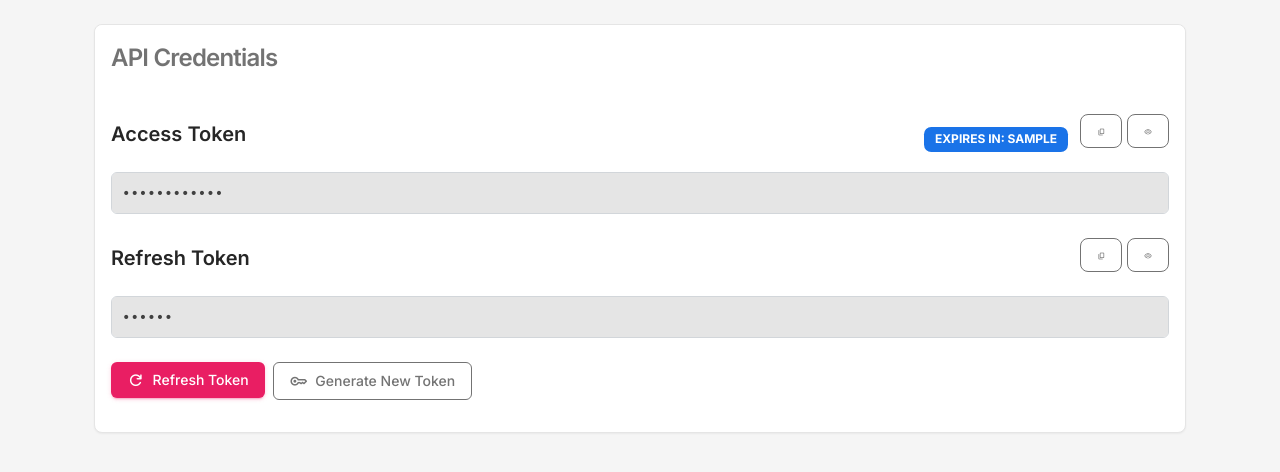
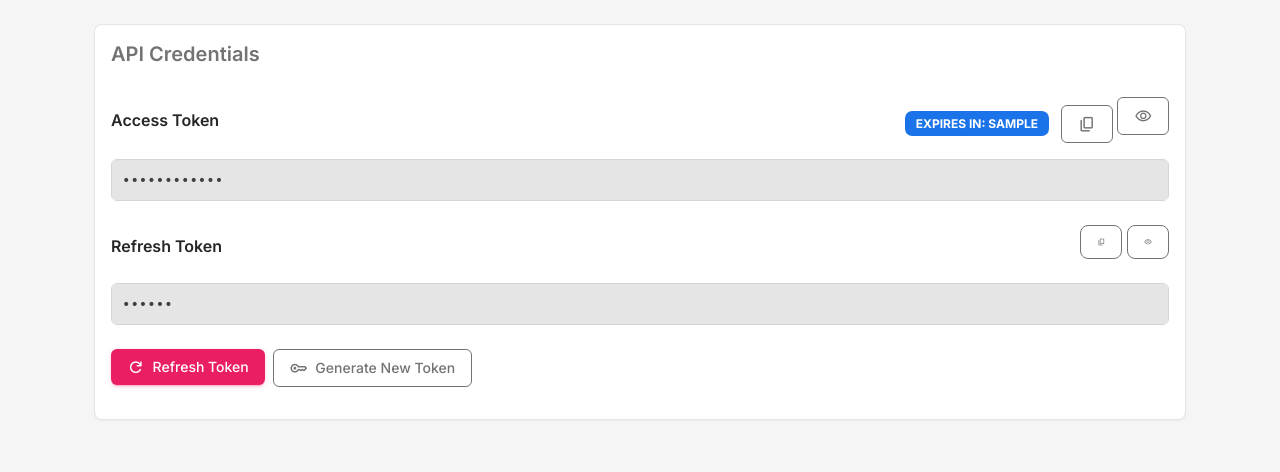
Before and after one commit to itsolution4india/send_sms_djnago, a Django app: template sms_app/templates/api_token.html in a window 1280 px wide. Shown: the top 472 px of the page. Run offline with Django 5.2, Linux system fonts and the light colour scheme; the template is opened without the code that fills it: most values are stand-ins (such as "Sample title", 1, 10 or a date in 2020); some libraries are stand-ins or nearby versions.

Commit message:
Updated Webhook and Token

```diff
--- a/sms_app/templates/api_token.html
+++ b/sms_app/templates/api_token.html
@@ -6,34 +6,34 @@
     <div class="row">
         <div class="col-12">
             <div class="card">
-                <div class="card-header">
-                    <h4 class="card-title">API Credentials</h4>
+                <div class="card-header pb-1">
+                    <h5 class="card-title">API Credentials</h5>
                 </div>
                 <div class="card-body">
                     {% if api_credential %}
                     <div class="mb-4">
                         <div class="d-flex justify-content-between align-items-center mb-2">
-                            <h5>Access Token</h5>
+                            <h6>Access Token</h6>
                             <div>
                                 {% if token_expiry %}
                                 <span class="badge bg-info me-2">Expires in: {{ token_expiry }}</span>
                                 {% endif %}
-                                <button type="button" class="btn btn-outline-secondary btn-sm copy-btn" data-clipboard-target="#accessToken">
+                                <button type="button" class="btn btn-outline-secondary copy-btn mb-0" data-clipboard-target="#accessToken">
                                     <i class="material-symbols-rounded">content_copy</i>
                                 </button>
-                                <button type="button" class="btn btn-outline-secondary btn-sm toggle-visibility" data-target="#accessToken">
+                                <button type="button" class="btn btn-outline-secondary toggle-visibility" data-target="#accessToken">
                                     <i class="material-symbols-rounded toggle-icon">visibility</i>
                                 </button>
                             </div>
                         </div>
-                        <div class="form-control bg-light token-container">
+                        <div class="form-control bg-light">
                             <span id="accessToken" class="token-text masked">{{ api_credential.token }}</span>
                         </div>
                     </div>
 
                     <div class="mb-4">
                         <div class="d-flex justify-content-between align-items-center mb-2">
-                            <h5>Refresh Token</h5>
+                            <h6>Refresh Token</h6>
                             <div>
                                 <button type="button" class="btn btn-outline-secondary btn-sm copy-btn" data-clipboard-target="#refreshToken">
                                     <i class="material-symbols-rounded">content_copy</i>
@@ -43,7 +43,7 @@
                                 </button>
                             </div>
                         </div>
-                        <div class="form-control bg-light token-container">
+                        <div class="form-control bg-light">
                             <span id="refreshToken" class="token-text masked">{{ api_credential.refresh_token }}</span>
                         </div>
                     </div>
@@ -179,13 +179,6 @@
     });
 </script>
 <style>
-    .token-container {
-        position: relative;
-        overflow: hidden;
-        white-space: nowrap;
-        text-overflow: ellipsis;
-    }
-
     .token-text {
         font-family: monospace;
         word-break: break-all;
```
